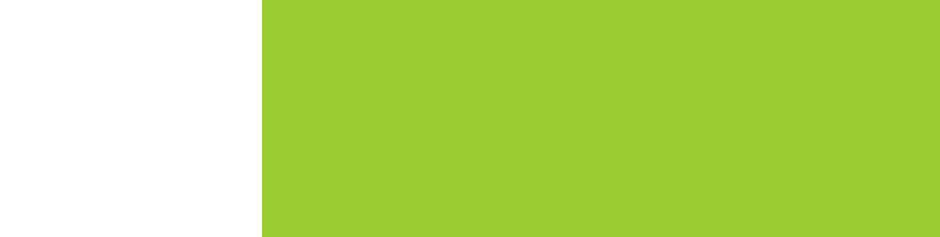
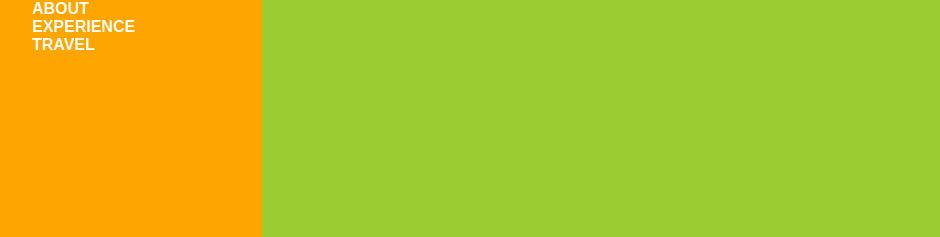
Before and after one commit to MKO122/CoderAcademy-Week2, a plain HTML site: page index.html in a window 1280 px wide. Shown: the top 237 px of the page, without its empty margins (8-948 px from the left). Drawn offline with Linux system fonts and the light colour scheme.

Commit message:
22Oct2021 Fri Morning 2

```diff
--- a/index.html
+++ b/index.html
@@ -1,11 +1,27 @@
 <!DOCTYPE html>
 <html lang="en">
     <head>
+        <meta charset="UTF-8">
+        <meta name="description" content="Aspiring Full-Stack Developer">
+        <meta name="viewport" content="width-device-width, initial-scale=1.0">
         <title>MORGAN | FULL STACK DEVELOPER</title>
         <link rel="stylesheet" href="style.css">
     </head>
         <body>
-            <section class="about-us">
+            <nav>
+                <ul>
+                    <li>
+                        <a href="#about-us">ABOUT</a>
+                    </li>
+                    <li>
+                        <a href="#experience">EXPERIENCE</a>
+                    </li>
+                    <li>
+                        <a href="#travel">TRAVEL</a>
+                    </li>
+                </ul>
+            </nav>
+            <section class="about-us" id="about-us">
                 <div>
                     <h1>MORGAN KO</h1>
                     <h2>Full Stack Developer</h2>
@@ -14,7 +30,7 @@
                 </div>
             </section>
 
-            <section class="experience">
+            <section class="experience" id="experience">
                 <div>
                 <h1>EXPERIENCE</h1>
                 <h2> ADMINISTRATION OFFICER</h2>
@@ -34,7 +50,7 @@
                 </div>
             </section>
 
-            <section>
+            <section class="travel" id="travel">
                 <h1>TRAVELS</h1>
                 <div>
                     <h1>BRISBANE | AUSTRALIA</h1>
--- a/style.css
+++ b/style.css
@@ -2,6 +2,25 @@
 * {
     margin: 0;
     font-family: Arial, Helvetica, sans-serif;
+}
+html {
+    scroll-behavior: smooth;
+}
+nav {
+    min-height: 100vh;
+    width: 270px;
+    position: fixed;
+    top: 0;
+    left: 0;
+    background-color: orange;
+}
+nav a {
+    color: white;
+    text-decoration: none;
+    font-weight: bold;
+}
+nav ul {
+    list-style-type: none;
 }
 section {
     min-height: 100vh;
@@ -14,6 +33,9 @@ section {
     background-color: ivory;
     margin: 0 0 0 50px;
 }
+.travel div {
+    margin-top: 50px;
+}
 h1 {
     color: indigo;
 }
```
